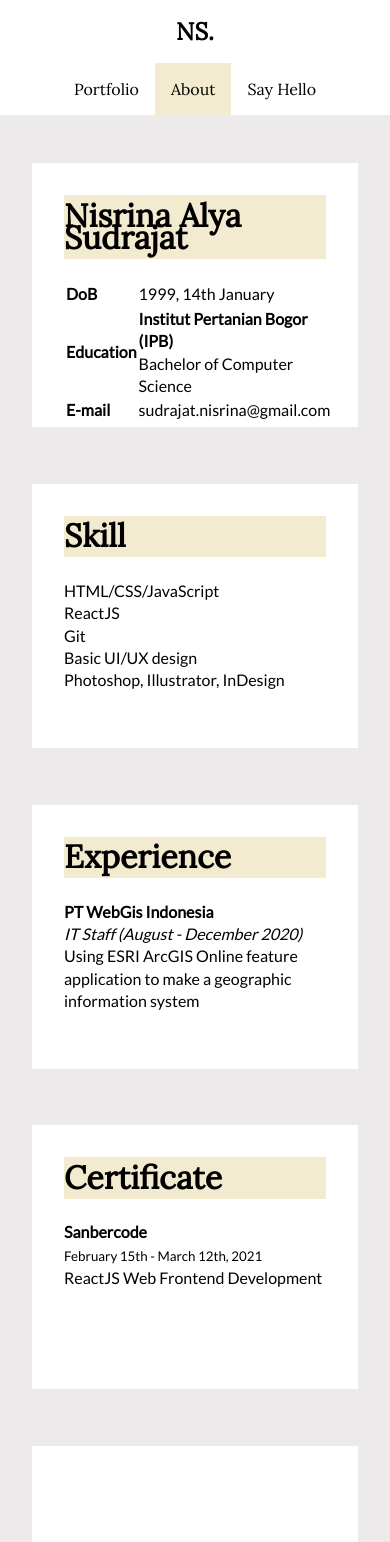
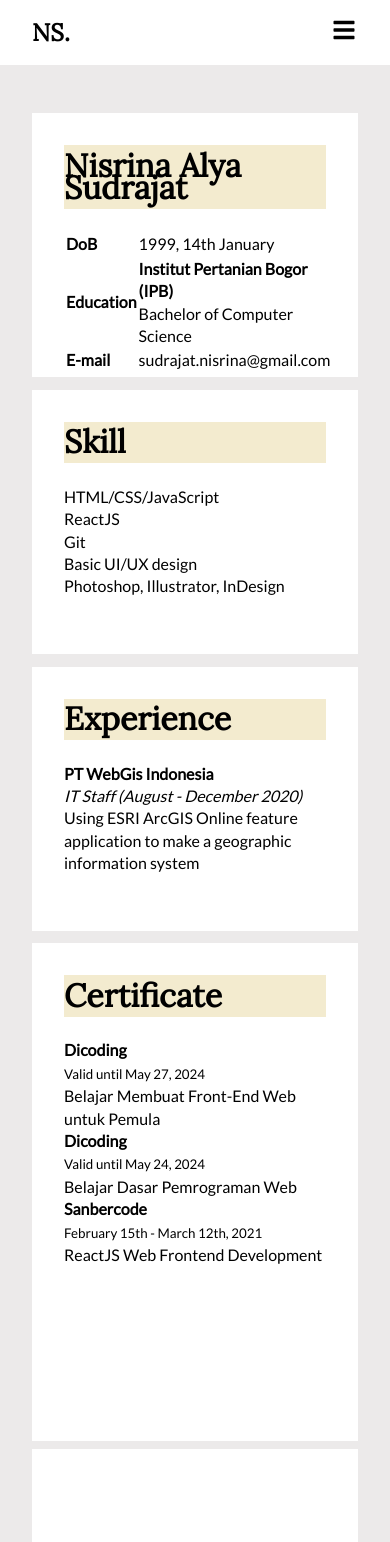
Before and after one commit to nisrinasdr/nisrina-portfolio, a React (Create React App) app: page /about in a window 390 px wide. Shown: the top 1542 px of the page. Built offline with nearby package versions, Linux system fonts and the light colour scheme.

Commit message:
new certificate lists

```diff
--- a/package.json
+++ b/package.json
@@ -9,6 +9,7 @@
     "emailjs-com": "^2.6.4",
     "react": "^17.0.2",
     "react-dom": "^17.0.2",
+    "react-icons": "^4.2.0",
     "react-router-dom": "^5.2.0",
     "react-scripts": "4.0.3",
     "sweetalert2": "^10.16.7",
--- a/src/Component/About.js
+++ b/src/Component/About.js
@@ -43,9 +43,29 @@ const About = () => {
                 <h1 className="highlight-100">Certificate</h1>
                 <ul>
                     <li>
+                        <strong>Dicoding</strong><br />
+                        <small>Valid until May 27, 2024</small> <br />
+                        Belajar Membuat Front-End Web untuk Pemula
+                    </li>
+                    <li>
+                        <strong style={{paddingLeft:"0px !important"}} >Dicoding</strong><br />
+                        <small>Valid until May 24, 2024</small> <br />
+                        <a href="https://www.dicoding.com/certificates/0LZ0D0M5NX65"
+                           alt="certificate link"
+                           target="__blank"
+                           className="certificate-link">
+                        Belajar Dasar Pemrograman Web
+                        </a>
+                    </li>
+                    <li>
                         <strong>Sanbercode</strong><br />
                         <small>February 15th - March 12th, 2021</small> <br />
+                        <a href="https://www.dicoding.com/certificates/53XEE7VEKXRN"
+                           alt="certificate link"
+                           target="__blank"
+                           className="certificate-link">
                         ReactJS Web Frontend Development
+                        </a>
                     </li>
                 </ul>
             </div>
--- a/src/Component/NavBar.js
+++ b/src/Component/NavBar.js
@@ -1,26 +1,37 @@
-import React from "react"
+import React, { useState } from "react"
 import { NavLink } from "react-router-dom"
+import { FaBars } from 'react-icons/fa'
 
 import "../Styles/Style.css"
 
 
 const NavBar = () => {
+  const [showLinks, setShowLinks] = useState(false)
+
+  const handleToggle = () => {
+    setShowLinks(!showLinks)
+  }
+
     return(
         <nav className="header">
           <div className="logo">
               <h1><a href="/">NS.</a></h1>
+              <button className='nav-toggle' onClick={handleToggle}>
+                <FaBars/>
+            </button>
           </div>
-          <ul className="navbar">
-            <li>
+          <ul className={`${showLinks? "navbar show": "navbar" }`}>
+            <li className="li-nav">
               <NavLink to="/work" activeClassName="active">Portfolio</NavLink>
             </li>
-            <li>
+            <li className="li-nav">
               <NavLink to="/about" activeClassName="active">About</NavLink>
             </li>
-            <li>
+            <li className="li-nav">
               <NavLink to="/message" activeClassName="active">Say Hello</NavLink>
             </li>
           </ul>
+
 
         </nav>
     )
--- a/src/Styles/Style.css
+++ b/src/Styles/Style.css
@@ -70,9 +70,13 @@ li a {
     font-family: 'Lora', serif;
 }
 
-li+li::before {
+.li-nav+.li-nav::before {
     content: "";
     padding-left: 1.5em;
+}
+
+.nav-toggle {
+    display: none;
 }
 
 /* End of Navigation Bar */
@@ -149,10 +153,10 @@ li+li::before {
     min-height: calc(100vh - 8em);
     grid-template-columns: repeat(3, 1fr);
     grid-template-rows: repeat(4, calc(25% - 1em));
-    grid-template-areas: "intro skill experience"
-                         "intro skill experience"
-                         "intro certificate experience"
-                         "socmed certificate credit";
+    grid-template-areas: "intro skill certificate"
+                         "intro skill certificate"
+                         "intro experience certificate"
+                         "socmed experience credit";
     gap: 1.5em;
     padding: 2em;
     background-color: rgb(236, 234, 234);
@@ -204,6 +208,10 @@ li+li::before {
 
 .certificate {
     grid-area: certificate;
+}
+
+.certificate-link {
+    font-family: 'Lato', sans-serif;
 }
 
 .social-media {
@@ -318,10 +326,10 @@ textarea {
         grid-template-rows: repeat(6, calc(16% - 1em));
         grid-template-areas: "intro skill"
                              "intro skill"
-                             "intro certificate"
-                             "experience certificate"
-                             "experience socmed"
-                             "experience credit";
+                             "intro experience"
+                             "certificate experience"
+                             "certificate socmed"
+                             "certificate credit";
     }
 }
 
@@ -344,35 +352,58 @@ textarea {
         display: grid;
         grid-area: 1fr / 1fr;
         grid-template-areas: "logo" "navbar";
-        margin: 1em;
+        margin: 1em 2em;
         background-color: white;
         font-family: 'Lora', serif;
     }
+
+    .navbar {
+        display: none;
+    }
+
+    .nav-toggle {
+        display: block;
+        font-size: 1.5rem;
+        background: transparent;
+        border-color: transparent;
+        transition: all 0.3s linear;
+        cursor: pointer;
+    }
+
+    .show {
+        display: block;
+    }
+
+    /* .nav-toggle:hover {
+        transform: rotate(90deg);
+    } */
 
     .navbar .active {
         background-color: #f3ebcf;
         padding: 1em;
     }
 
-    li {
-        display: inline-block;
+    .li-nav {
+        display: block;
+        padding: 1em;
     }
 
 
-    li+li::before {
+    .li-nav+.li-nav::before {
         content: "";
-        padding-left: 1em;
+        padding-left: 0em;
     }
 
     .logo {
-        margin-bottom: 2em;
         display: flex;
-        justify-content: center;
+        justify-content: space-between;
+        align-items: center;
     }
 
     .navbar {
         justify-self: center;
     }
+
 
     .homepage {
         height: auto;
@@ -390,10 +421,11 @@ textarea {
     .about-me {
         min-height: calc(100vh - 8em);
         grid-template-columns: repeat(1, 1fr);
-        grid-template-rows: repeat(6, calc(16.5% - 1em));
+        grid-template-rows: repeat(7, calc(14% - 1em));
         grid-template-areas: "intro"
                              "skill"
                              "experience"
+                             "certificate"
                              "certificate"
                              "socmed"
                              "credit";
@@ -401,13 +433,13 @@ textarea {
     }
 
     .about-item {
-        height: 200px;
+        min-height: 200px;
         margin: 1em 0;
     }
 
     .about-item-2 {
-        height: 200px;
-        margin: 1em 0;
+        min-height: 200px;
+        margin: -2em 0;
     }
 
     .the-table {
```
Also changed, not shown: 1 other file (tests, documents, lock files or other folders).
